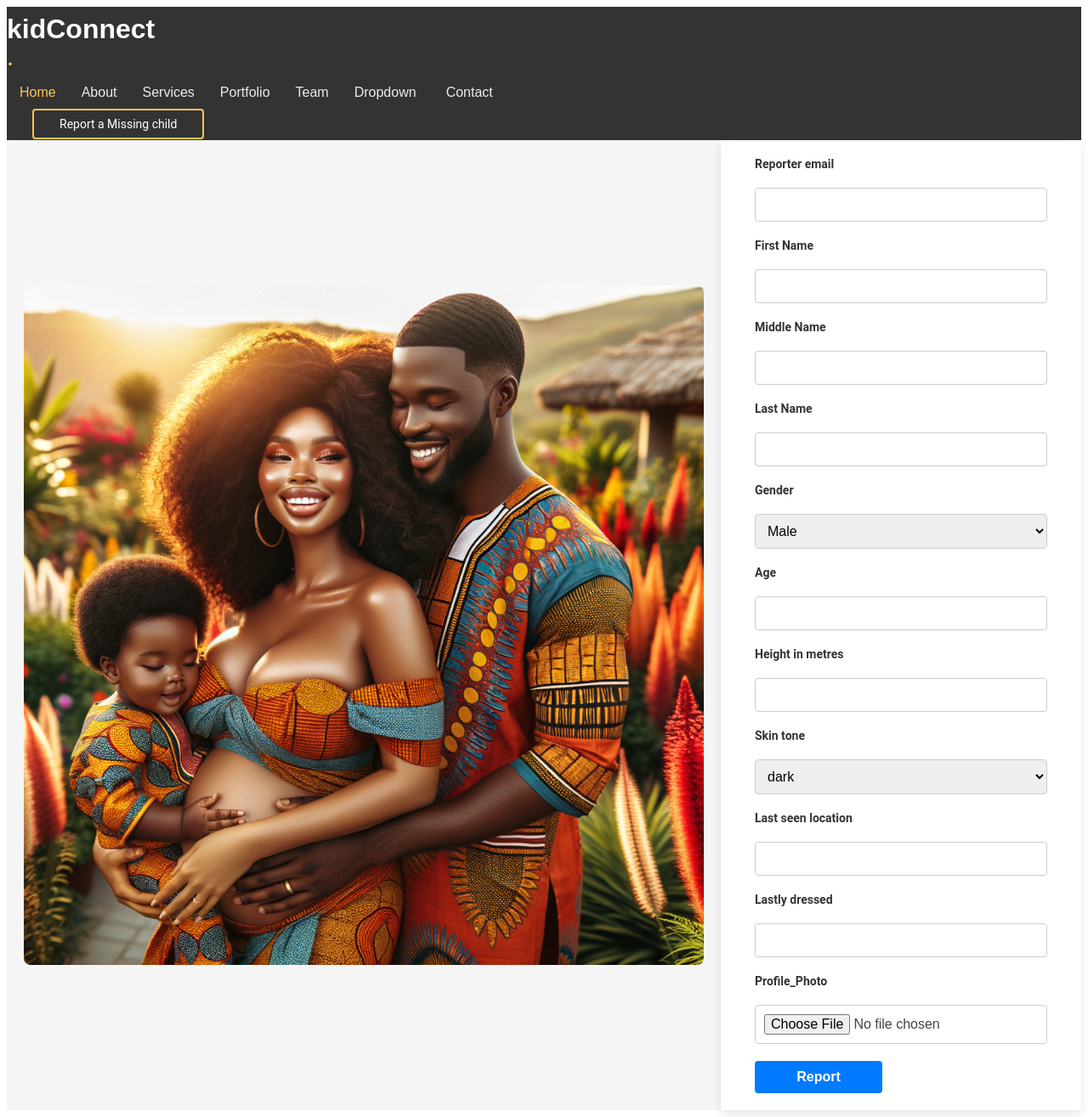
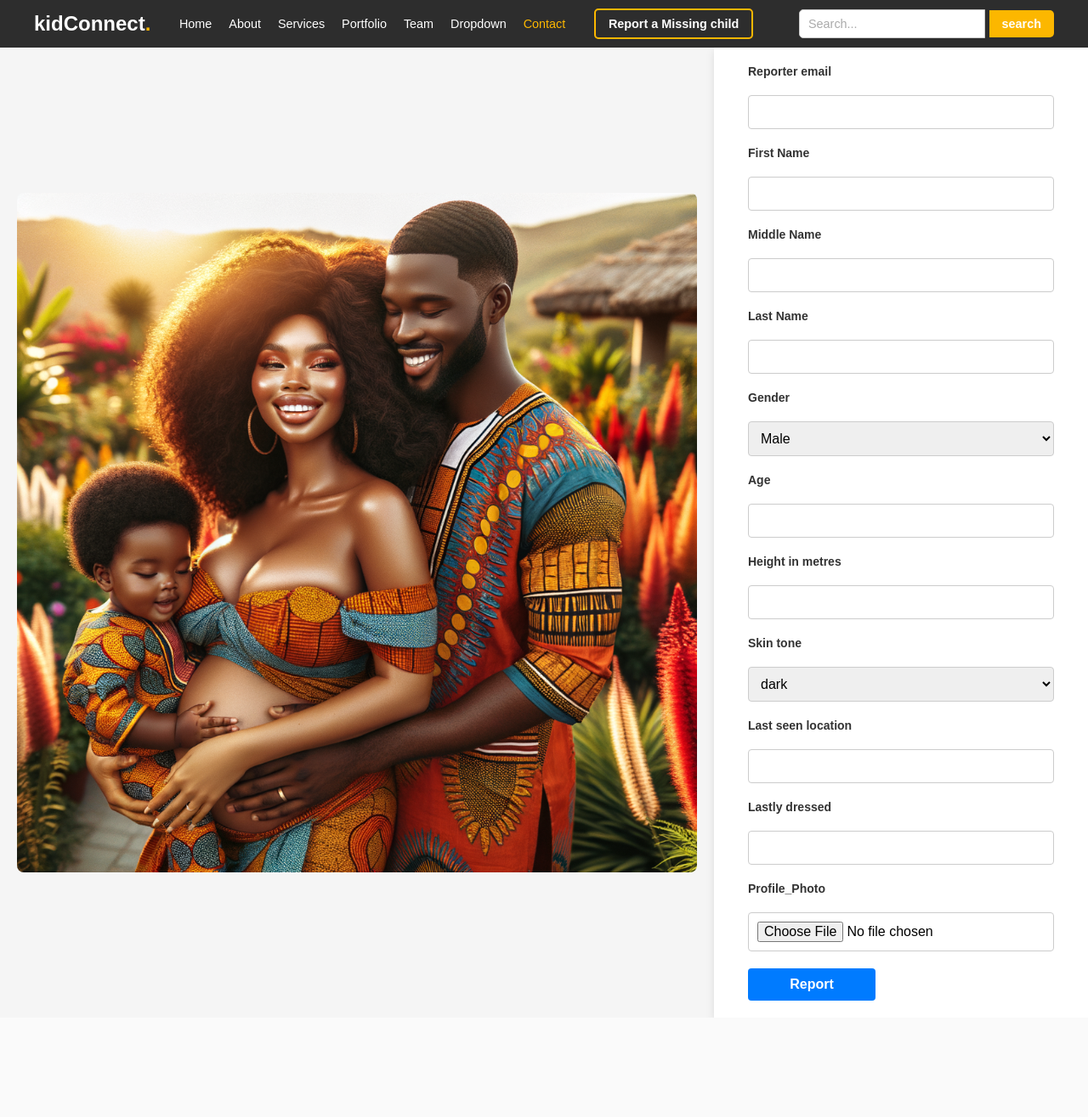
Before and after one commit to IamSila/KidConnect, a Django app: page /report/ in a window 1280 px wide. Shown: the whole page at 85% size. After the commit the page ends 1198 px from the top, so only its background shows below. Run offline with Django 4.2, Linux system fonts and the light colour scheme.

Commit message:
all files pushed to github

```diff
--- /dev/null
+++ b/mainApp/static/css/base.css
@@ -0,0 +1,120 @@
+/* General Reset */
+body, ul, li, a, button, input {
+    margin: 0;
+    padding: 0;
+    box-sizing: border-box;
+  }
+
+  body {
+    font-family: 'Arial', sans-serif;
+    background-color: #fff;
+  }
+
+  .navbar {
+    width: 100%; /* Full width */
+    background-color: #2d2d2d; /* Dark Gray */
+    padding: 10px 0;
+    position: sticky;
+    top: 0;
+    z-index: 1000;
+  }
+
+  .container {
+    display: flex;
+    align-items: center;
+    justify-content: space-between;
+    max-width: 1200px;
+    margin: 0 auto;
+    padding: 0 20px;
+    width: 100%;
+  }
+
+  /* Logo */
+  .logo {
+    font-size: 1.5rem;
+    font-weight: bold;
+    color: #fff;
+  }
+
+  .logo span {
+    color: #fcb700; /* Yellow Dot */
+  }
+
+  /* Navigation Links */
+  .nav-links {
+    list-style: none;
+    display: flex;
+    gap: 20px;
+  }
+
+  .nav-links li a {
+    text-decoration: none;
+    font-size: 0.9rem;
+    color: #fff;
+    font-weight: 500;
+    transition: color 0.3s;
+  }
+
+  .nav-links li a:hover {
+    color: #fcb700; /* Yellow */
+  }
+
+  .nav-links li a.highlighted {
+    color: #fcb700; /* Yellow */
+  }
+
+  /* Report Button */
+  .report-button {
+    background-color: transparent;
+    border: 2px solid #fcb700;
+    color: #fff;
+    padding: 8px 15px;
+    border-radius: 5px;
+    text-decoration: none;
+    font-size: 0.9rem;
+    font-weight: bold;
+    transition: all 0.3s;
+  }
+
+  .report-button:hover {
+    background-color: #fcb700;
+    color: #2d2d2d;
+  }
+
+  /* Search Bar with Button */
+  .search-bar {
+    display: flex;
+    align-items: center;
+    gap: 5px;
+    margin-left: 20px;
+    flex-grow: 1;
+    max-width: 300px;
+  }
+
+  .search-bar input {
+    width: 100%;
+    padding: 8px 10px;
+    border-radius: 5px 0 0 5px; /* Rounded corners */
+    border: 1px solid #ccc;
+    font-size: 0.9rem;
+  }
+
+  .search-bar input::placeholder {
+    color: #aaa;
+  }
+
+  .search-bar button {
+    background-color: #fcb700; /* Yellow */
+    color: #fff;
+    border: none;
+    padding: 8px 15px;
+    border-radius: 0 5px 5px 0; /* Rounded corners */
+    cursor: pointer;
+    font-size: 0.9rem;
+    font-weight: bold;
+    transition: background-color 0.3s;
+  }
+
+  .search-bar button:hover {
+    background-color: #e0a800; /* Slightly darker yellow */
+  }
--- /dev/null
+++ b/mainApp/static/css/report.css
@@ -0,0 +1,106 @@
+/* General container styling */
+.container-form {
+    display: flex;
+    flex-wrap: wrap;
+    width: 100%;
+    margin: 0;
+    padding: 0;
+
+
+/* Image section styling */
+.form-image {
+    flex: 1;
+    background: #f5f5f5;
+    display: flex;
+    align-items: center;
+    justify-content: center;
+    padding: 20px;
+}
+
+.form-image img {
+    max-width: auto;
+    height: 800px;
+    border-radius: 8px;
+}
+
+/* Form section styling */
+.form_ {
+    flex: 1;
+    padding: 20px 40px;
+    background: #ffffff;
+    box-shadow: 0 4px 10px rgba(0, 0, 0, 0.1);
+
+}
+
+.form_ form {
+    display: flex;
+    flex-direction: column;
+    gap: 20px;
+
+}
+
+.form_ label {
+    font-weight: bold;
+    font-size: 14px;
+    color: #333;
+}
+
+.form_ input,
+.form_ select,
+.form_ button {
+    padding: 10px;
+    font-size: 16px;
+    border: 1px solid #ccc;
+    border-radius: 4px;
+    transition: all 0.3s ease;
+}
+
+.form_ input:focus,
+.form_ select:focus,
+.form_ button:hover {
+    border-color: #007BFF;
+    outline: none;
+    box-shadow: 0 0 5px rgba(0, 123, 255, 0.5);
+}
+
+/* Gender radio buttons */
+.form_ p {
+    display: inline-block;
+    margin-right: 5px;
+    font-size: 14px;
+    color: #555;
+}
+
+.form_ input[type="radio"] {
+    margin-right: 10px;
+}
+
+/* Submit button styling */
+.form_ button {
+    background: #007BFF;
+    color: #fff;
+    font-weight: bold;
+    border: none;
+    cursor: pointer;
+    align-self: flex-start;
+    width: 150px;
+}
+
+.form_ button:hover {
+    background: #0056b3;
+}
+
+/* Responsive adjustments */
+@media (max-width: 768px) {
+    .container-form {
+        flex-direction: column;
+    }
+
+    .form-image {
+        order: 2;
+    }
+
+    .form_ {
+        order: 1;
+    }
+}
--- /dev/null
+++ b/mainApp/templates/base.html
@@ -0,0 +1,48 @@
+{% load static %}
+
+<!DOCTYPE html>
+<html lang="en">
+<head>
+  <meta charset="UTF-8">
+  <meta name="viewport" content="width=device-width, initial-scale=1.0">
+  <title>{% block title%} KidConnect Navbar {% endblock %}</title>
+  <link rel="stylesheet" href="{% static '/css/base.css' %}">
+</head>
+<body>
+  <header class="navbar">
+    <div class="container">
+      <!-- Logo -->
+      <div class="logo">
+        kidConnect<span>.</span>
+      </div>
+
+      <!-- Navigation Links -->
+      <nav>
+        <ul class="nav-links">
+          <li><a href="#home">Home</a></li>
+          <li><a href="#about">About</a></li>
+          <li><a href="#services">Services</a></li>
+          <li><a href="#portfolio">Portfolio</a></li>
+          <li><a href="#team">Team</a></li>
+          <li><a href="#dropdown">Dropdown</a></li>
+          <li><a href="#contact" class="highlighted">Contact</a></li>
+        </ul>
+      </nav>
+
+      <!-- Report Button -->
+      <a href="{% url 'report' %}" class="report-button">Report a Missing child</a>
+
+      <!-- Search Bar -->
+      <div class="search-bar">
+        <input type="text" placeholder="Search...">
+        <button type="submit" class="search-button">search</button>
+      </div>
+    </div>
+  </header>
+
+
+{% block body %}
+
+{% endblock %}
+</body>
+</html>
--- a/mainApp/templates/report.html
+++ b/mainApp/templates/report.html
@@ -1,170 +1,17 @@
+{% extends 'base.html' %}
 {% load static %}
+{% block title %} Report a missing child {% endblock %}
 
+{% block body %}
 <!DOCTYPE html>
 <html lang="en">
 <head>
     <meta charset="UTF-8">
     <meta name="viewport" content="width=device-width, initial-scale=1.0">
     <title>Document</title>
-    <!--css to the nav bar -->
-
-    <style>
-        /* General container styling */
-        .container-form {
-            display: flex;
-            flex-wrap: wrap;
-            width: 100%;
-            margin: 0;
-            padding: 0;
-        }
-
-        /* Image section styling */
-        .form-image {
-            flex: 1;
-            background: #f5f5f5;
-            display: flex;
-            align-items: center;
-            justify-content: center;
-            padding: 20px;
-        }
-
-        .form-image img {
-            max-width: auto;
-            height: 800px;
-            border-radius: 8px;
-        }
-
-        /* Form section styling */
-        .form_ {
-            flex: 1;
-            padding: 20px 40px;
-            background: #ffffff;
-            box-shadow: 0 4px 10px rgba(0, 0, 0, 0.1);
-        }
-
-        .form_ form {
-            display: flex;
-            flex-direction: column;
-            gap: 20px;
-        }
-
-        .form_ label {
-            font-weight: bold;
-            font-size: 14px;
-            color: #333;
-        }
-
-        .form_ input,
-        .form_ select,
-        .form_ button {
-            padding: 10px;
-            font-size: 16px;
-            border: 1px solid #ccc;
-            border-radius: 4px;
-            transition: all 0.3s ease;
-        }
-
-        .form_ input:focus,
-        .form_ select:focus,
-        .form_ button:hover {
-            border-color: #007BFF;
-            outline: none;
-            box-shadow: 0 0 5px rgba(0, 123, 255, 0.5);
-        }
-
-        /* Gender radio buttons */
-        .form_ p {
-            display: inline-block;
-            margin-right: 5px;
-            font-size: 14px;
-            color: #555;
-        }
-
-        .form_ input[type="radio"] {
-            margin-right: 10px;
-        }
-
-        /* Submit button styling */
-        .form_ button {
-            background: #007BFF;
-            color: #fff;
-            font-weight: bold;
-            border: none;
-            cursor: pointer;
-            align-self: flex-start;
-            width: 150px;
-        }
-
-        .form_ button:hover {
-            background: #0056b3;
-        }
-
-        /* Responsive adjustments */
-        @media (max-width: 768px) {
-            .container-form {
-                flex-direction: column;
-            }
-
-            .form-image {
-                order: 2;
-            }
-
-            .form_ {
-                order: 1;
-            }
-        }
-
-    </style>
-    <link href="{% static '/css/main.css' %}" rel="stylesheet">
+    <link href="{% static '/css/report.css' %}" rel="stylesheet">
 </head>
-<body class="">
-    <!-- header section -->
-    <header id="header" class="header d-flex align-items-center fixed-top">
-        <div class="container-fluid container-xl position-relative d-flex align-items-center justify-content-between">
-
-            <a href="index.html" class="logo d-flex align-items-center me-auto me-lg-0">
-                <!-- Uncomment the line below if you also wish to use an image logo -->
-                <!-- <img src="assets/img/logo.png" alt=""> -->
-                <h1 class="sitename">kidConnect</h1>
-                <span>.</span>
-            </a>
-
-            <nav id="navmenu" class="navmenu">
-                <ul>
-                <li><a href="#hero" class="active">Home<br></a></li>
-                <li><a href="#about">About</a></li>
-                <li><a href="#services">Services</a></li>
-                <li><a href="#portfolio">Portfolio</a></li>
-                <li><a href="#team">Team</a></li>
-                <li class="dropdown"><a href="#"><span>Dropdown</span> <i class="bi bi-chevron-down toggle-dropdown"></i></a>
-                    <ul>
-                    <li><a href="#">Dropdown 1</a></li>
-                    <li class="dropdown"><a href="#"><span>Deep Dropdown</span> <i class="bi bi-chevron-down toggle-dropdown"></i></a>
-                        <ul>
-                        <li><a href="#">Deep Dropdown 1</a></li>
-                        <li><a href="#">Deep Dropdown 2</a></li>
-                        <li><a href="#">Deep Dropdown 3</a></li>
-                        <li><a href="#">Deep Dropdown 4</a></li>
-                        <li><a href="#">Deep Dropdown 5</a></li>
-                        </ul>
-                    </li>
-                    <li><a href="#">Dropdown 2</a></li>
-                    <li><a href="#">Dropdown 3</a></li>
-                    <li><a href="#">Dropdown 4</a></li>
-                    </ul>
-                </li>
-                <li><a href="#contact">Contact</a></li>
-                </ul>
-                <i class="mobile-nav-toggle d-xl-none bi bi-list"></i>
-            </nav>
-
-            <a class="btn-getstarted" href="{% url 'report' %}">Report a Missing child</a>
-
-        </div>
-    </header>
-      <!-- end of the header section -->
-
-
+<body>
 
     <div class="container-form">
         <div class="form-image">
@@ -217,5 +64,8 @@
             </form>
         </div>
     </div>
+
+{% endblock %}
+
 </body>
 </html>
--- a/mainApp/urls.py
+++ b/mainApp/urls.py
@@ -4,4 +4,5 @@ from . import views
 urlpatterns = [
     path('', views.index, name="index"),
     path('report/', views.report, name="report"),
+    path('base/', views.base, name="base")
 ]
--- a/mainApp/views.py
+++ b/mainApp/views.py
@@ -38,3 +38,6 @@ def report(request):
         newReport.save()
 
     return render(request, 'report.html')
+
+def base(request):
+    return render(request, 'base.html')
```
Also changed, not shown: 1 other file.
